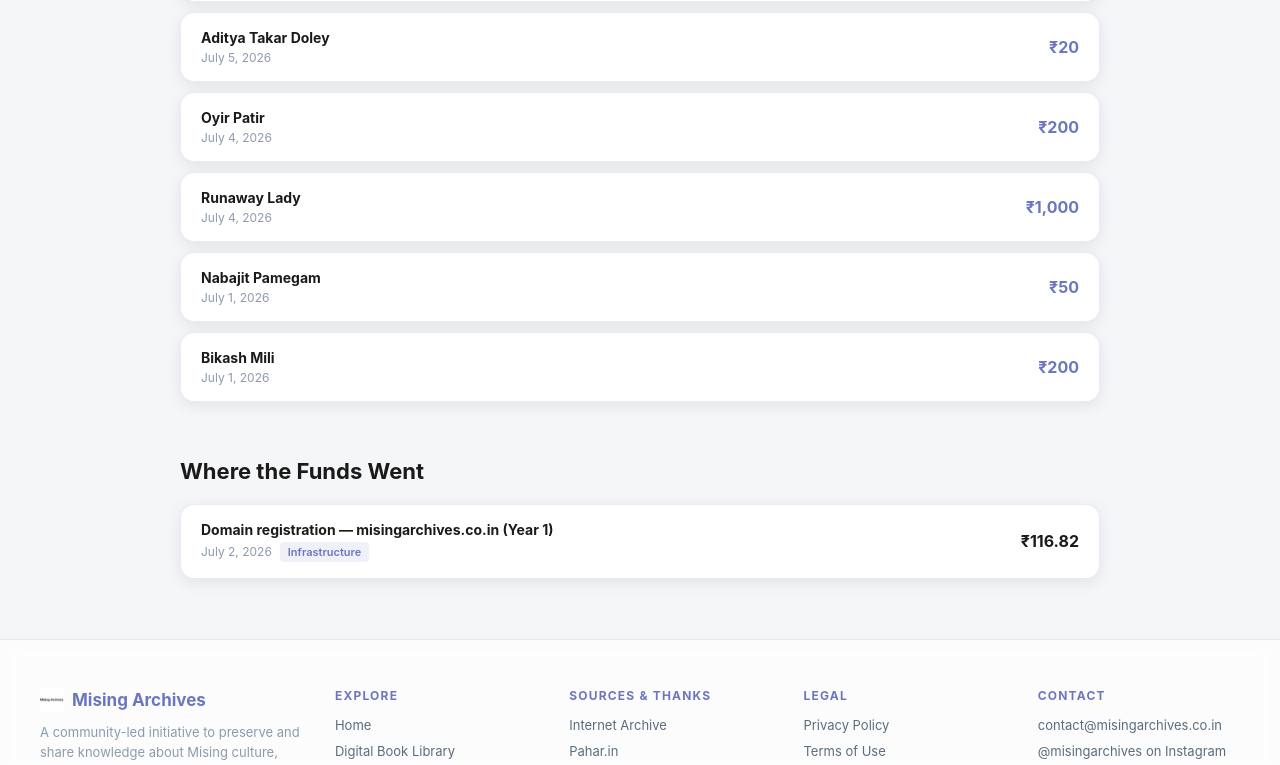
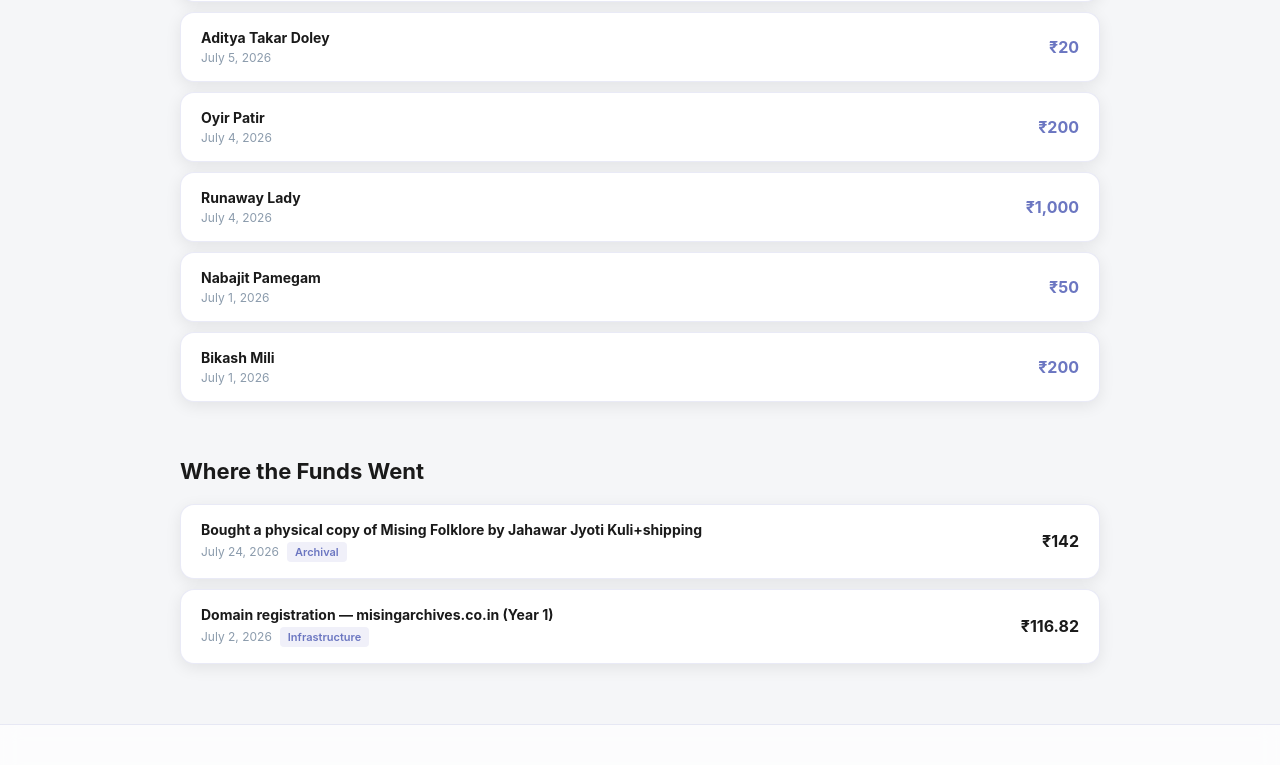
Before and after one commit to abhinabpegu/misingarchives, a React (Vite) app: page /donations in a window 1280 px wide. Shown: the part 547-1312 px from the top of the page. Built offline with nearby package versions, Linux system fonts and the light colour scheme.

Commit message:
donation costs

```diff
--- a/src/data/donations.js
+++ b/src/data/donations.js
@@ -75,4 +75,10 @@ export const expensesData = [
     date: '2026-07-02', // TODO: replace with actual registration date
     category: 'Infrastructure',
   },
+  {
+    description: 'Bought a physical copy of Mising Folklore by Jahawar Jyoti Kuli+shipping',
+    amount: 142,
+    date: '2026-07-24',
+    category: 'Archival',
+  }
 ]
```
